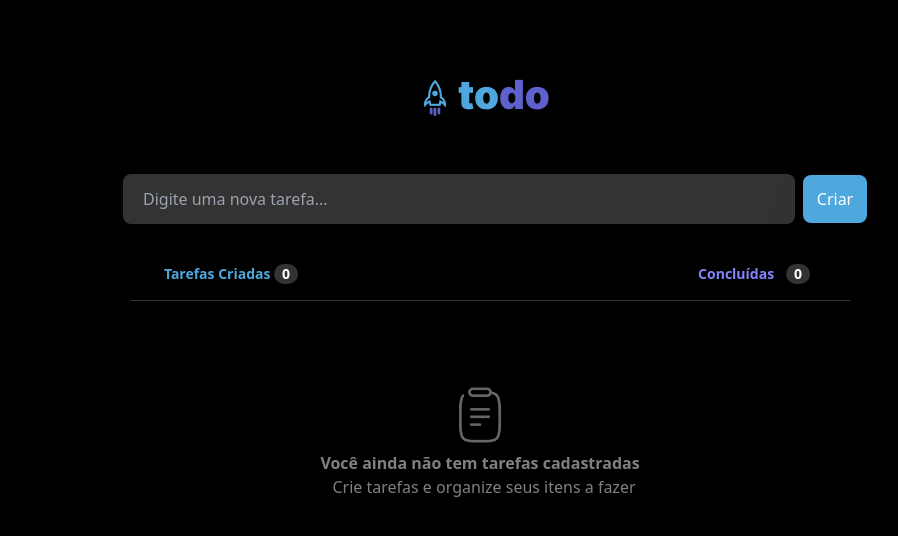
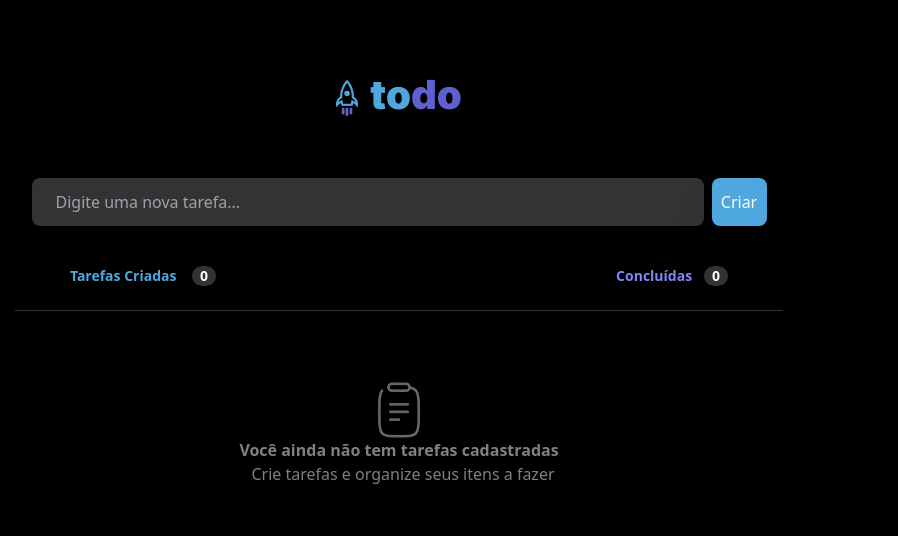
Before and after one commit to Carolthe/criar-tarefas-todolist, a React (Vite) app: page / in a window 1280 px wide. Shown: the top 536 px of the page, without its empty margins (241-1139 px from the left). Built offline with nearby package versions, Linux system fonts and the light colour scheme.

Commit message:
criar-tarefas-todolist

```diff
--- a/src/components/Lista.jsx
+++ b/src/components/Lista.jsx
@@ -32,32 +32,33 @@ export default function Lista() {
   const tarefasConcluidas = tarefas.filter(tarefa => tarefa.concluida).length;
 
   return (
-    <div className='grid  justify-items-center ml-8'>
-      <img className='ml-36' src={Logo} alt="Logo" />
+    <div className='flex flex-col justify-center items-center w-full  '>
+      <img className='w-[36] mb-10' src={Logo} alt="Logo" />
       <div>
         <input
-          className='w-52 ml-40 p-5 bg-gray-400 rounded-lg text-white max-w-2xl h-[50px] sm:w-screen mt-14'
+          className='w-72 px-6 rounded-lg bg-gray-400 shadow-2xl text-white h-10 sm:w-screen max-w-2xl sm:h-12 sm:mt-5'
           type='text'
           value={tarefaInput}
+          maxLength={42}
           onChange={(ev) => setTarefaInput(ev.target.value)}
           placeholder="Digite uma nova tarefa..."
         />
-        <button className='ml-2 h-10 w-12 rounded-lg bg-sky text-white shadow-2xl sm:h-12 sm:w-16' onClick={clickButton}>
+        <button className='ml-2 h-10 w-12 sm:w-[55px] rounded-lg bg-sky hover:bg-claro text-white shadow-2xl sm:h-12 sm:w-16"' onClick={clickButton}>
           Criar
         </button>
       </div>
-      <div className='flex gap-[400px] ml-36 mb-4 mt-10'>
+      <div className='flex sm:gap-[400px] gap-[100px] mb-4 mt-10'>
         <p className='text-sky text-sm font-bold'>
-          Tarefas Criadas <button className='bg-gray-400 text-white w-6 rounded-full'>{tarefas.length}</button>
+          Tarefas Criadas <button className='bg-gray-400 text-white  ml-3 w-6 rounded-full'>{tarefas.length}</button>
         </p>
         <p className='text-purple text-sm font-bold'>
           Concluídas<button className='bg-gray-400 text-white ml-3 w-6 rounded-full'>{tarefasConcluidas}</button>
         </p>
       </div>
-      <hr className='border-gray-400 w-[720px] ml-[150px] mb-9' />
+      <hr className='sm:w-screen sm:max-w-3xl w-80 border-gray-400 mt-2 sm:mb-14' />
       {tarefas.map((task, index) => (
         <div className='flex justify-center' key={index}>
-          <div className='bg-gray-400 text-white flex items-center px-4 w-[650px] ml-[150px] h-[45px] rounded-lg justify-between p-3 mb-6'>
+          <div className='bg-gray-400 text-white flex items-center px-4 w-80 sm:w-screen sm:max-w-2xl rounded-lg justify-between p-3 mt-6'>
             <p className={task.concluida ? 'line-through ' : ''}>
               <button
                 onClick={() => concluirTarefa(index)}
--- a/src/components/TarefaVazia.jsx
+++ b/src/components/TarefaVazia.jsx
@@ -3,8 +3,8 @@ import Notas from "../img/Notas.png"
 export default function TarefaVazia (){
     return(
 
-        <div className="grid justify-items-center ml-[130px] mt-[50px]">
-        <img className="h-14 w-14 mb-2" src={Notas} />
+        <div className="grid justify-items-center sm:mt-[15px] mt-20">
+        <img className="sm:w-14 sm:h-14 w-10 h-10" src={Notas} />
         <p className="text-gray-300 inline-block sm:text-base text-sm font-bold" >Você ainda não tem tarefas cadastradas</p>
         <p className="text-gray-300  inline-block sm:text-base text-sm ml-2">Crie tarefas e organize seus itens a fazer </p>
         </div>
```
